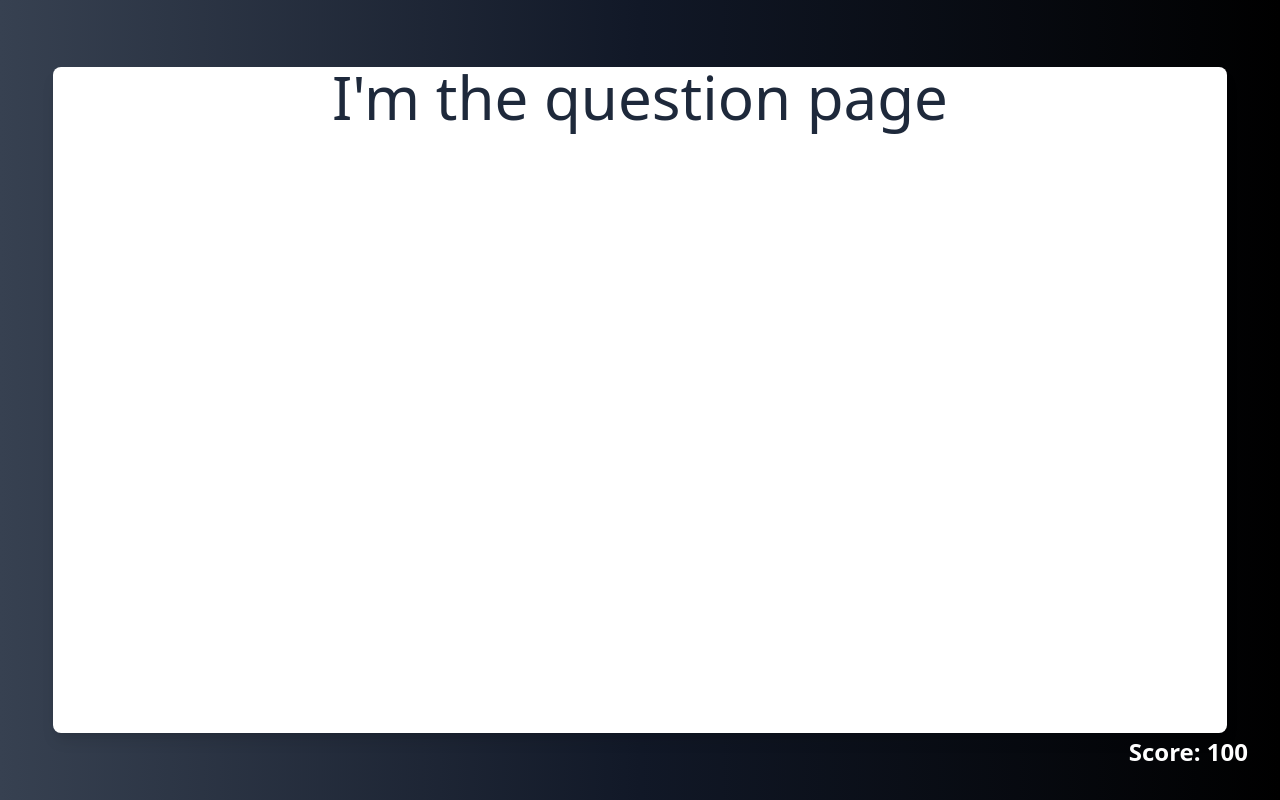
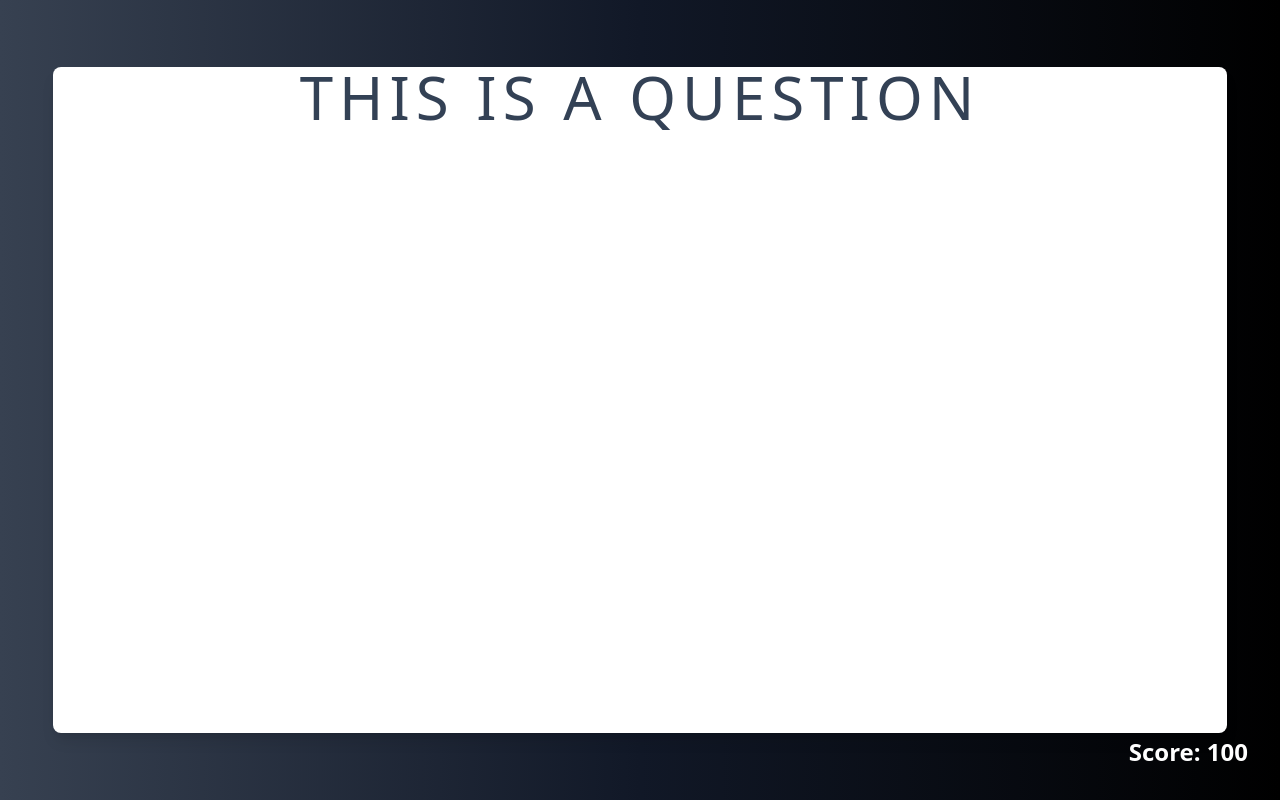
Before and after one commit to nhinojosa/triviantastic, a Vue app: page /question/category/1 in a window 1280 px wide. Built offline with nearby package versions, Linux system fonts and the light colour scheme.

Commit message:
added base title

```diff
--- /dev/null
+++ b/src/components/BaseTitle.vue
@@ -0,0 +1,26 @@
+<template>
+    <div class="brand">
+        <slot name ="logo"/>
+        <h1 class = "title">
+          <slot />
+        </h1>
+
+        <slot name ="logo"/>
+    </div>
+</template>
+
+<style lang ="postcss" scoped>
+.brand {
+  @apply flex items-center justify-center gap-4;
+
+  & :slotted(img) {
+    @apply h-20 w-20;
+  }
+
+  & .title {
+    @apply text-6xl font-thin tracking-widest text-slate-700 uppercase;
+  }
+}
+
+
+</style>
--- a/src/views/HomePage.vue
+++ b/src/views/HomePage.vue
@@ -1,7 +1,7 @@
 <script setup>
 import { onMounted, ref } from 'vue';
 import useAPI from '@/composables/useAPI'
-
+import BaseTitle from '@/components/BaseTitle.vue'
 const api = useAPI()
 const categories = ref([])
 onMounted(async () => {
@@ -10,11 +10,13 @@ onMounted(async () => {
 </script>
 
 <template>
-  <div class="brand">
-    <img src="logo.svg" alt="" class="logo">
-    <h1 class="title">Triviantastic</h1>
-    <img src="logo.svg" alt="" class="logo">
-  </div>
+  <BaseTitle>
+    <template #logo>
+      <img src="logo.svg" alt="" />
+    </template>
+    Triviantastic
+
+  </BaseTitle>
   <div class="categories">
     <RouterLink :to="`/question/category/${category.id}`" v-for="category in categories" :key="category.id" class="category">
       {{ category.name }}
--- a/src/views/QuestionPage.vue
+++ b/src/views/QuestionPage.vue
@@ -1,3 +1,10 @@
+<script setup>
+import BaseTitle from '@/components/BaseTitle.vue'
+</script>
+
+
 <template>
-    <h1 class="text-6xl font-thin text-slate-800">I'm the question page</h1>
+  <BaseTitle>
+    This is a question
+  </BaseTitle>
 </template>
```
